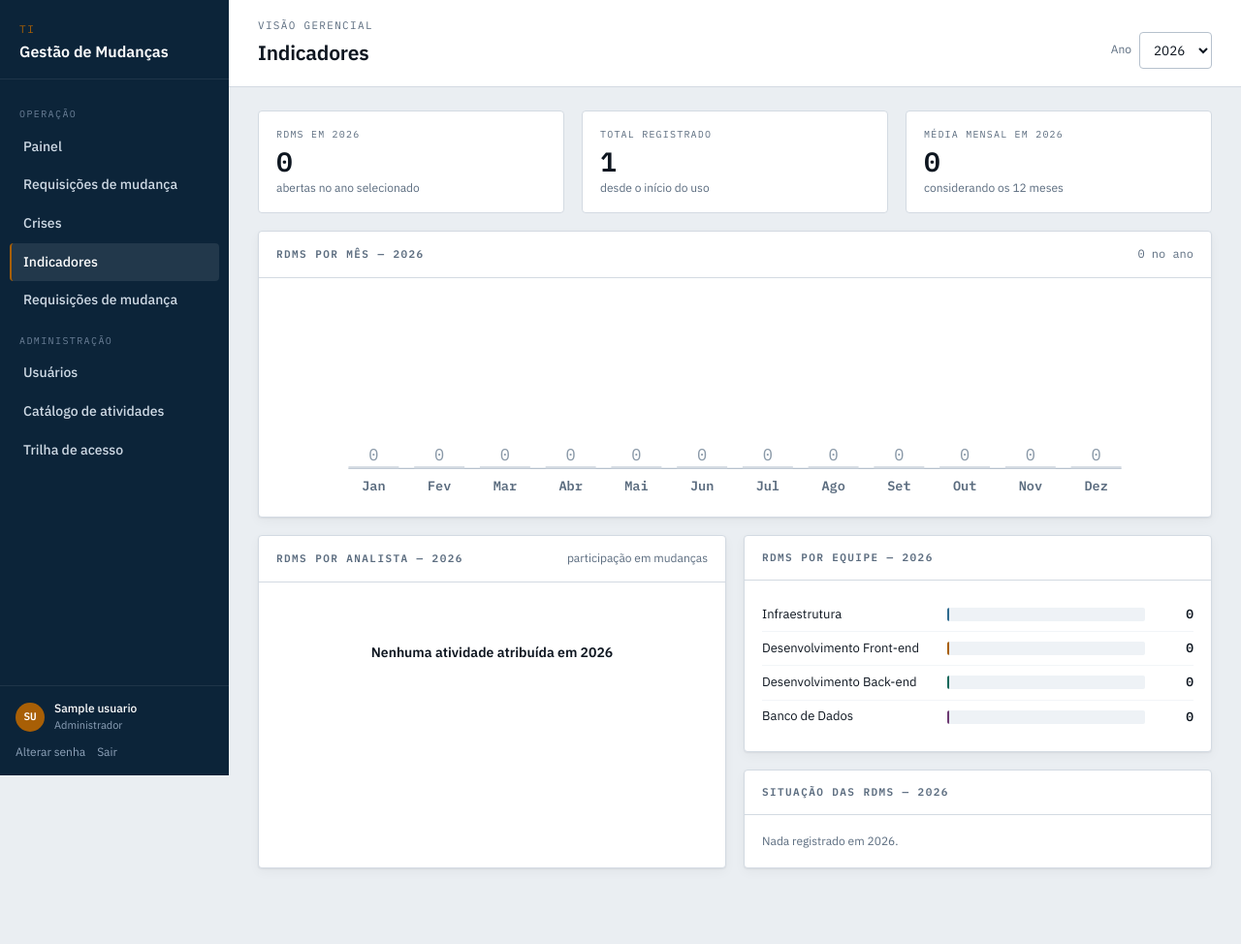
After one commit to Thierrazf/Sistema-RDM, a Flask app: page /indicadores in a window 1280 px wide. The commit adds this page. Shown: the whole page at 97% size. Run offline with Flask 3, Linux system fonts and the light colour scheme; a user stored in the database is signed in; tables that the repository leaves empty hold one stand-in row (values such as "Sample post"); some libraries are stand-ins or nearby versions.

Commit message:
Merge branch 'main' of https://github.com/Thierrazf/Sistema-RDM

```diff
--- a/app/__init__.py
+++ b/app/__init__.py
@@ -217,20 +217,37 @@ def _registrar_comandos(app: Flask) -> None:
         autorizador, mas não acessam o sistema. Para dar acesso a alguma delas,
         edite em Administração > Usuários e defina uma senha.
         """
+        # (nome, cargo, e-mail, perfil, equipe)
+        # Cargo curto aparece antes do nome nos documentos ("Ten Cel Fulano").
+        # Para os analistas o cargo fica vazio: a equipe já identifica a área,
+        # e o título completo prefixando o nome ficaria ilegível no e-mail.
         pessoas = [
-            ("Carlos Mendes", "2º Ten", "carlos.mendes@exemplo.com.br", Perfil.GESTOR),
-            ("Roberto Alves", "Ten Cel", "roberto.alves@exemplo.com.br", Perfil.GESTOR),
+            ("Carlos Mendes", "2º Ten", "carlos.mendes@exemplo.com.br",
+             Perfil.GESTOR, None),
+            ("Roberto Alves", "Ten Cel", "roberto.alves@exemplo.com.br",
+             Perfil.GESTOR, None),
+            ("Paulo Ribeiro", "", "paulo.ribeiro@exemplo.com.br",
+             Perfil.ANALISTA, Equipe.INFRAESTRUTURA),
+            ("Marcos Teixeira", "", "marcos.teixeira@exemplo.com.br",
+             Perfil.ANALISTA, Equipe.INFRAESTRUTURA),
+            ("Bruno Lima", "", "bruno.lima@exemplo.com.br",
+             Perfil.ANALISTA, Equipe.BACKEND),
+            ("Ana Souza", "", "ana.souza@exemplo.com.br",
+             Perfil.ANALISTA, Equipe.FRONTEND),
+            ("João Pereira", "", "joao.pereira@exemplo.com.br",
+             Perfil.ANALISTA, Equipe.BANCO_DADOS),
         ]
         criados = 0
-        for nome, cargo, email, perfil in pessoas:
+        for nome, cargo, email, perfil, equipe in pessoas:
             if db.session.query(User).filter_by(email=email).first():
                 click.echo(f"já existe: {email}")
                 continue
             u = User(
                 nome=nome,
-                cargo=cargo,
+                cargo=cargo or None,
                 email=email,
                 perfil=perfil,
+                equipe=equipe,
                 ativo=True,
                 somente_referencia=True,
             )
--- a/app/static/css/app.css
+++ b/app/static/css/app.css
@@ -758,3 +758,50 @@ input::placeholder, textarea::placeholder { color: var(--aco-claro); }
   .atividade-linha { grid-template-columns: 26px minmax(0, 1fr) 30px; }
   .campo-tempo { grid-column: 2; }
 }
+
+
+/* =================================================================
+   Indicadores
+   ================================================================= */
+.grafico-svg {
+  display: block;
+  width: 100%;
+  height: auto;
+  max-height: 210px;
+  overflow: visible;
+}
+.grafico-svg .eixo { stroke: var(--linha-forte); stroke-width: 1; }
+.grafico-svg .barra { fill: var(--navy-claro); }
+.grafico-svg .barra.destaque { fill: var(--ambar); }
+.grafico-svg .barra-zero { fill: var(--linha); }
+.grafico-svg .valor { fill: var(--grafite); }
+.grafico-svg .valor.zero { fill: var(--aco-claro); }
+.grafico-svg .rotulo { fill: var(--aco); }
+
+.barra-linha {
+  display: grid;
+  grid-template-columns: minmax(0, 1.4fr) minmax(80px, 1.6fr) 38px;
+  gap: 12px;
+  align-items: center;
+  padding: 7px 0;
+  border-bottom: 1px solid #f2f5f8;
+}
+.barra-linha:last-of-type { border-bottom: 0; }
+.barra-rotulo { font-size: 13px; line-height: 1.3; }
+.barra-rotulo span { display: block; }
+.barra-trilho {
+  height: 14px;
+  background: #eef2f6;
+  border-radius: 2px;
+  overflow: hidden;
+}
+.barra-preenchida {
+  height: 100%;
+  min-width: 2px;
+  border-radius: 2px;
+}
+.barra-valor { font-size: 13px; text-align: right; font-weight: 600; }
+
+@media (max-width: 860px) {
+  .barra-linha { grid-template-columns: minmax(0, 1fr) 80px 34px; }
+}
--- a/app/templates/base.html
+++ b/app/templates/base.html
@@ -24,6 +24,12 @@
          class="{{ 'ativo' if request.blueprint == 'rdm' }}">Requisições de mudança</a>
       <a href="{{ url_for('crise.lista') }}"
          class="{{ 'ativo' if request.blueprint == 'crise' }}">Crises</a>
+      <a href="{{ url_for('painel.indicadores') }}"
+         class="{{ 'ativo' if request.endpoint == 'painel.indicadores' }}">Indicadores</a>
+      <a href="{{ url_for('rdm.lista') }}"
+         class="{{ 'ativo' if request.blueprint == 'rdm' }}">Requisições de mudança</a>
+
+
 
       {% if current_user.is_admin %}
       <div class="nav-grupo">Administração</div>
--- a/app/templates/macros.html
+++ b/app/templates/macros.html
@@ -83,3 +83,51 @@
   </div>
   {% endif %}
 {% endmacro %}
+
+{# ================================================================
+   Gráfico de colunas em SVG, desenhado no servidor: não depende de
+   JavaScript nem de como o navegador resolve altura dentro de flex.
+   `serie` é uma lista de pares (rótulo, valor).
+   ================================================================ #}
+{% macro grafico_colunas(serie, destaque=none) %}
+  {% set larg = 46 %}
+  {% set vao = 14 %}
+  {% set base = 158 %}
+  {% set teto = 122 %}
+  {% set total_larg = serie|length * larg + (serie|length - 1) * vao %}
+  {% set maximo = (serie | map(attribute=1) | max) or 1 %}
+
+  {# Cor em dois níveis: o atributo fill garante o desenho em qualquer
+     renderizador, e a classe permite que a folha de estilo sobreponha com
+     as variáveis do tema (regra de CSS vence atributo de apresentação). #}
+  <svg class="grafico-svg" viewBox="0 0 {{ total_larg }} 186"
+       preserveAspectRatio="xMidYMax meet" role="img"
+       aria-label="Gráfico de colunas">
+    <line class="eixo" stroke="#b6c1cd" stroke-width="1"
+          x1="0" y1="{{ base }}" x2="{{ total_larg }}" y2="{{ base }}"/>
+    {% for rotulo, valor in serie %}
+      {% set x = loop.index0 * (larg + vao) %}
+      {% set altura = ((valor / maximo) * teto) | round(1) if valor else 0 %}
+      {% set y = base - altura %}
+      {% if valor %}
+      {% set realcar = destaque and rotulo|string == destaque|string %}
+      <rect class="barra {{ 'destaque' if realcar }}" fill="{{ '#a85f06' if realcar else '#1f4a70' }}"
+            x="{{ x }}" y="{{ y }}" width="{{ larg }}" height="{{ altura }}" rx="2">
+        <title>{{ rotulo }}: {{ valor }} RDM(s)</title>
+      </rect>
+      {% else %}
+      <rect class="barra-zero" fill="#d3dae2"
+            x="{{ x }}" y="{{ base - 2 }}" width="{{ larg }}" height="2">
+        <title>{{ rotulo }}: nenhuma RDM</title>
+      </rect>
+      {% endif %}
+      <text x="{{ x + larg / 2 }}" y="{{ y - 7 }}" text-anchor="middle"
+            font-family="IBM Plex Mono, Consolas, monospace" font-size="15"
+            font-weight="{{ 400 if not valor else 600 }}"
+            class="valor {{ 'zero' if not valor }}" fill="{{ '#8a99a8' if not valor else '#0e1620' }}">{{ valor }}</text>
+      <text x="{{ x + larg / 2 }}" y="{{ base + 20 }}" text-anchor="middle"
+            font-family="IBM Plex Mono, Consolas, monospace" font-size="14"
+            class="rotulo" fill="#5b6c7f">{{ rotulo }}</text>
+    {% endfor %}
+  </svg>
+{% endmacro %}
--- /dev/null
+++ b/app/templates/painel/indicadores.html
@@ -0,0 +1,154 @@
+{% extends "base.html" %}
+{% import "macros.html" as m %}
+
+{% block titulo %}Indicadores{% endblock %}
+{% block sobretitulo %}Visão gerencial{% endblock %}
+{% block cabecalho %}Indicadores{% endblock %}
+
+{% block acoes %}
+  <form method="get" style="display:flex; gap:8px; align-items:center;">
+    <label for="ano" class="pequeno silencioso" style="margin:0;">Ano</label>
+    <select id="ano" name="ano" style="width:auto;" onchange="this.form.submit()">
+      {% for a in anos %}
+      <option value="{{ a }}" {{ 'selected' if a == ano }}>{{ a }}</option>
+      {% endfor %}
+    </select>
+    <noscript><button type="submit" class="botao botao-mini">Ver</button></noscript>
+  </form>
+{% endblock %}
+
+{% block conteudo %}
+
+<div class="grade grade-3" style="margin-bottom:18px;">
+  <div class="indicador">
+    <div class="indicador-rotulo">RDMs em {{ ano }}</div>
+    <div class="indicador-valor">{{ total_ano }}</div>
+    <div class="indicador-nota">abertas no ano selecionado</div>
+  </div>
+  <div class="indicador">
+    <div class="indicador-rotulo">Total registrado</div>
+    <div class="indicador-valor">{{ total_geral }}</div>
+    <div class="indicador-nota">desde o início do uso</div>
+  </div>
+  <div class="indicador">
+    <div class="indicador-rotulo">Média mensal em {{ ano }}</div>
+    <div class="indicador-valor">
+      {{ '%.1f'|format(total_ano / 12) if total_ano else 0 }}
+    </div>
+    <div class="indicador-nota">considerando os 12 meses</div>
+  </div>
+</div>
+
+<div class="cartao">
+  <div class="cartao-topo">
+    <h2 class="cartao-titulo">RDMs por mês — {{ ano }}</h2>
+    <span class="pequeno silencioso mono">{{ total_ano }} no ano</span>
+  </div>
+  <div class="cartao-corpo">
+    {{ m.grafico_colunas(serie_meses) }}
+  </div>
+</div>
+
+<div class="grade grade-2">
+
+  <div class="cartao">
+    <div class="cartao-topo">
+      <h2 class="cartao-titulo">RDMs por analista — {{ ano }}</h2>
+      <span class="pequeno silencioso">participação em mudanças</span>
+    </div>
+    <div class="cartao-corpo">
+      {% if analistas %}
+        {% set maximo_analista = (analistas | map(attribute='total') | max) or 1 %}
+        {% for a in analistas %}
+        <div class="barra-linha">
+          <div class="barra-rotulo">
+            {{ a.nome }}
+            {% if a.equipe %}
+            <span class="pequeno silencioso">{{ a.equipe.value }}</span>
+            {% else %}
+            <span class="pequeno silencioso">fora do cadastro</span>
+            {% endif %}
+          </div>
+          <div class="barra-trilho">
+            <div class="barra-preenchida"
+                 style="width: {{ (a.total / maximo_analista * 100) | round(1) }}%;
+                        background: {{ 'var(--eq-' ~ a.equipe.slug ~ ')' if a.equipe else 'var(--aco)' }}"></div>
+          </div>
+          <div class="barra-valor mono">{{ a.total }}</div>
+        </div>
+        {% endfor %}
+        <p class="pequeno silencioso" style="margin:14px 0 0;">
+          Conta cada RDM uma vez por analista, mesmo que ele tenha várias
+          atividades na mesma mudança.
+        </p>
+      {% else %}
+        <div class="vazio">
+          <div class="vazio-titulo">Nenhuma atividade atribuída em {{ ano }}</div>
+        </div>
+      {% endif %}
+    </div>
+  </div>
+
+  <div>
+    <div class="cartao">
+      <div class="cartao-topo">
+        <h2 class="cartao-titulo">RDMs por equipe — {{ ano }}</h2>
+      </div>
+      <div class="cartao-corpo">
+        {% set maximo_equipe = (por_equipe.values() | max) if por_equipe else 1 %}
+        {% for equipe in equipes %}
+        {% set total = por_equipe.get(equipe, 0) %}
+        <div class="barra-linha">
+          <div class="barra-rotulo">{{ equipe.value }}</div>
+          <div class="barra-trilho">
+            <div class="barra-preenchida"
+                 style="width: {{ (total / maximo_equipe * 100) | round(1) if maximo_equipe else 0 }}%;
+                        background: var(--eq-{{ equipe.slug }})"></div>
+          </div>
+          <div class="barra-valor mono">{{ total }}</div>
+        </div>
+        {% endfor %}
+      </div>
+    </div>
+
+    <div class="cartao">
+      <div class="cartao-topo">
+        <h2 class="cartao-titulo">Situação das RDMs — {{ ano }}</h2>
+      </div>
+      <div class="cartao-corpo">
+        {% set com_status = status_opcoes | select('in', por_status) | list %}
+        {% if com_status %}
+          {% set maximo_status = (por_status.values() | max) or 1 %}
+          {% for s in com_status %}
+          {% set total = por_status.get(s, 0) %}
+          <div class="barra-linha">
+            <div class="barra-rotulo">{{ s.value }}</div>
+            <div class="barra-trilho">
+              <div class="barra-preenchida"
+                   style="width: {{ (total / maximo_status * 100) | round(1) }}%;
+                          background: var(--navy-claro)"></div>
+            </div>
+            <div class="barra-valor mono">{{ total }}</div>
+          </div>
+          {% endfor %}
+        {% else %}
+          <p class="silencioso pequeno" style="margin:0;">Nada registrado em {{ ano }}.</p>
+        {% endif %}
+      </div>
+    </div>
+  </div>
+
+</div>
+
+{% if serie_anos | length > 1 %}
+<div class="cartao">
+  <div class="cartao-topo">
+    <h2 class="cartao-titulo">Evolução por ano</h2>
+  </div>
+  <div class="cartao-corpo">
+    {{ m.grafico_colunas(serie_anos, destaque=ano) }}
+  </div>
+</div>
+{% endif %}
+
+{% endblock %}
```
Also changed, not shown: app/blueprints/painel.py (+125 -3 lines).
